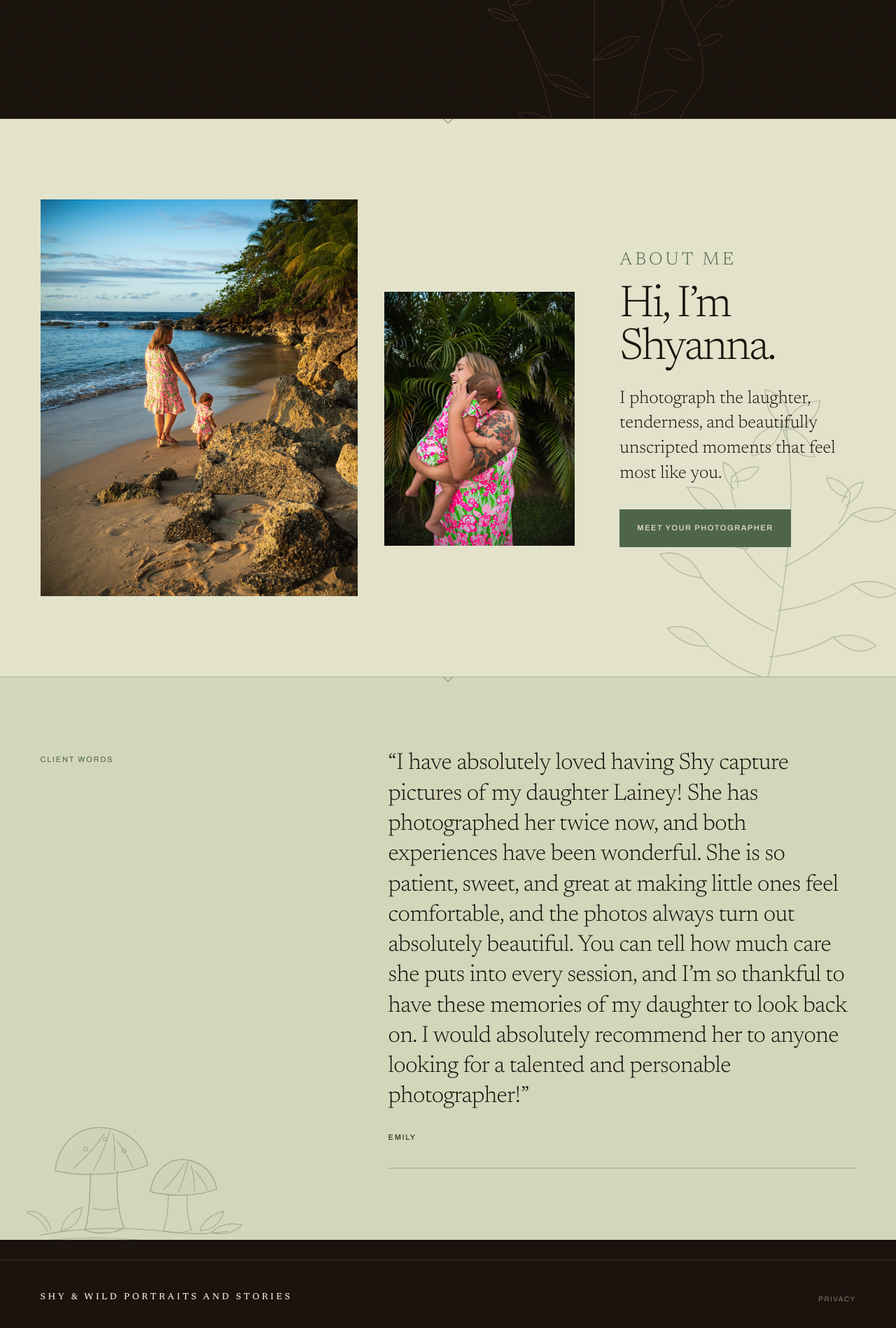
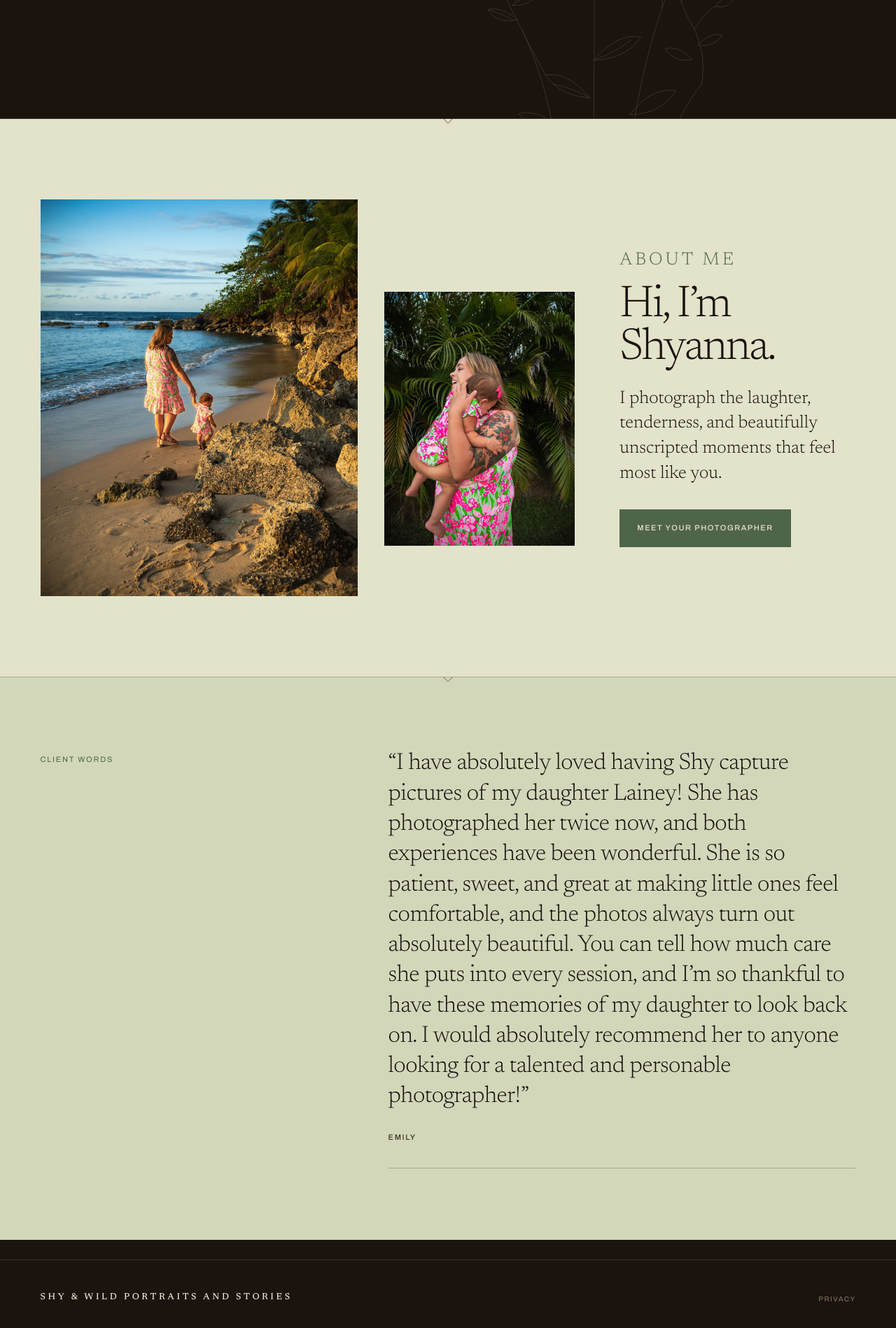
Before and after one commit to Mountain-Dr3w/shy-and-wild, a website: page index.html in a window 1280 px wide. Shown: the part 670-2568 px from the top of the page at 70% size. Drawn offline with nearby package versions, Linux system fonts and the light colour scheme.

Commit message:
Remove homepage botanical illustrations

```diff
--- a/index.html
+++ b/index.html
@@ -400,19 +400,6 @@
         color: var(--walnut);
       }
 
-      .home-preview::after {
-        position: absolute;
-        z-index: -1;
-        right: clamp(-90px, -4vw, -30px);
-        bottom: -90px;
-        width: clamp(260px, 32vw, 470px);
-        aspect-ratio: 420 / 520;
-        background: url("/images/botanical-sprig.svg?v=2") center / contain no-repeat;
-        content: "";
-        opacity: .32;
-        transform: rotate(7deg);
-      }
-
       .home-preview-grid {
         display: grid;
         grid-template-columns: minmax(0, 5fr) minmax(0, 3fr) minmax(0, 4fr);
@@ -835,18 +822,6 @@
         border-top: 1px solid rgba(79, 101, 73, 0.34);
         background: #d2d7ba;
         color: var(--walnut);
-      }
-
-      .testimonial-section::after {
-        position: absolute;
-        z-index: -1;
-        bottom: -18px;
-        left: clamp(-30px, 3vw, 48px);
-        width: clamp(190px, 24vw, 320px);
-        aspect-ratio: 360 / 260;
-        background: url("/images/mushroom-cluster.svg?v=2") center / contain no-repeat;
-        content: "";
-        opacity: .38;
       }
 
       .testimonial-grid {
```
